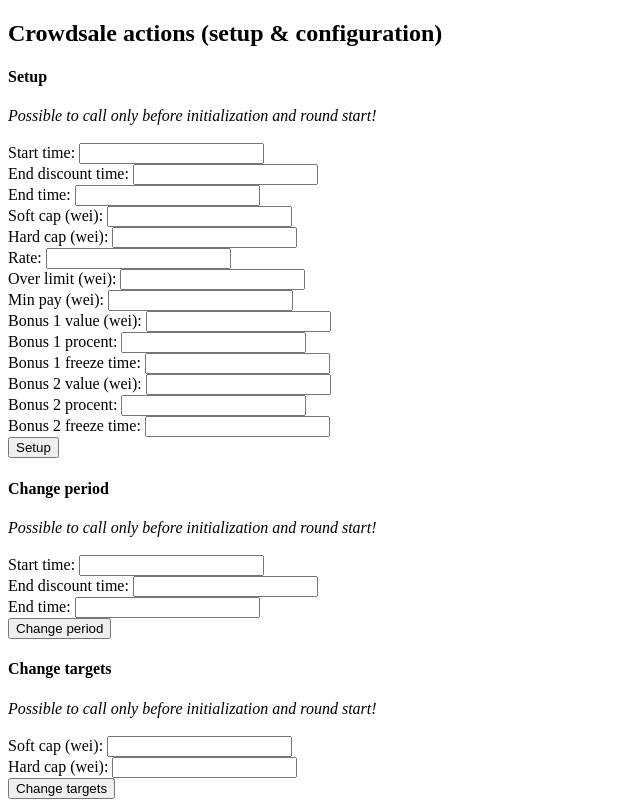
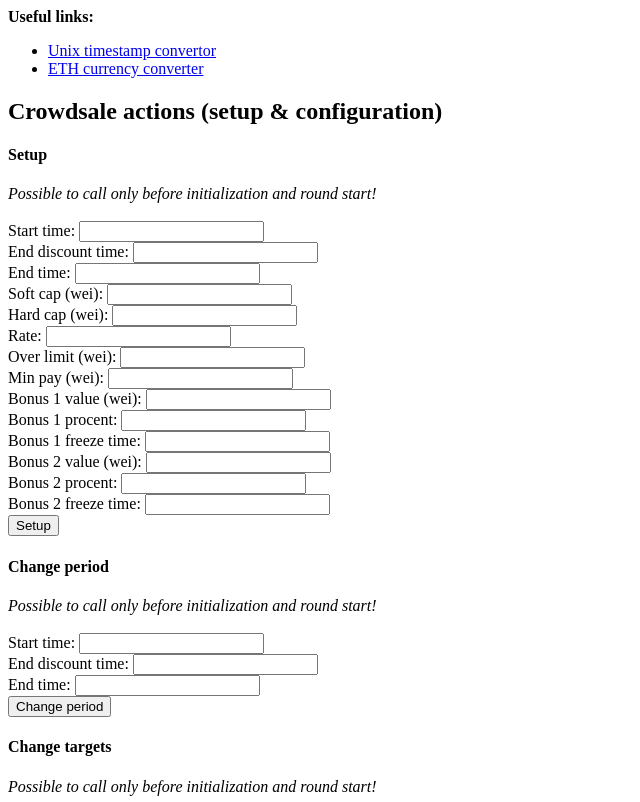
Before and after one commit to ProofOfToss/token-sale-sandbox, a website: page app/controls.html in a window 1280 px wide. Shown: the top 802 px of the page, without its empty margins (0-640 px from the left). Drawn offline with nearby package versions, Linux system fonts and the light colour scheme; files whose address does not match are found by name.

Commit message:
Added useful links

```diff
--- a/app/controls.html
+++ b/app/controls.html
@@ -7,6 +7,14 @@
     <script src="./app.js"></script>
 </head>
 <body>
+<div>
+    <b>Useful links:</b>
+    <ul>
+        <li><a href="https://www.epochconverter.com/" target="_blank">Unix timestamp convertor</a></li>
+        <li><a href="https://etherconverter.online/" target="_blank">ETH currency converter</a></li>
+    </ul>
+</div>
+
 <div class="crowdsale-actions1">
     <h2>Crowdsale actions (setup & configuration)</h2>
     <h4>Setup</h4>
```
Also changed, not shown: app/index.html (+8 -0 lines), app/stylesheets/app.css (+8 -3 lines).
